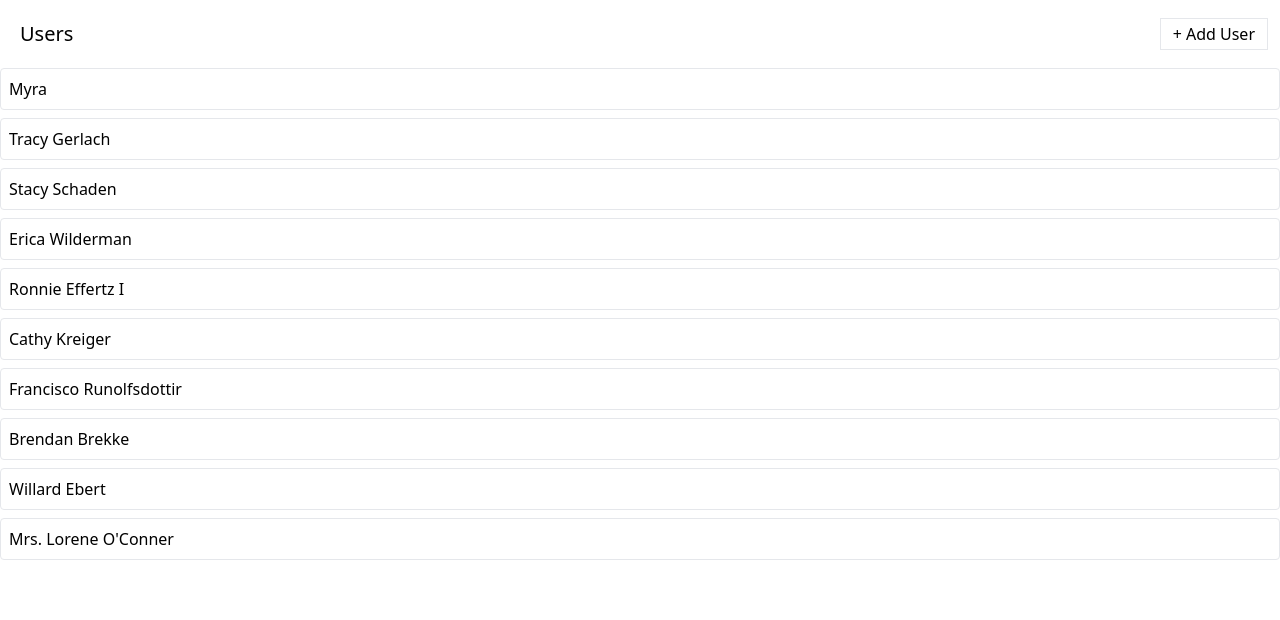
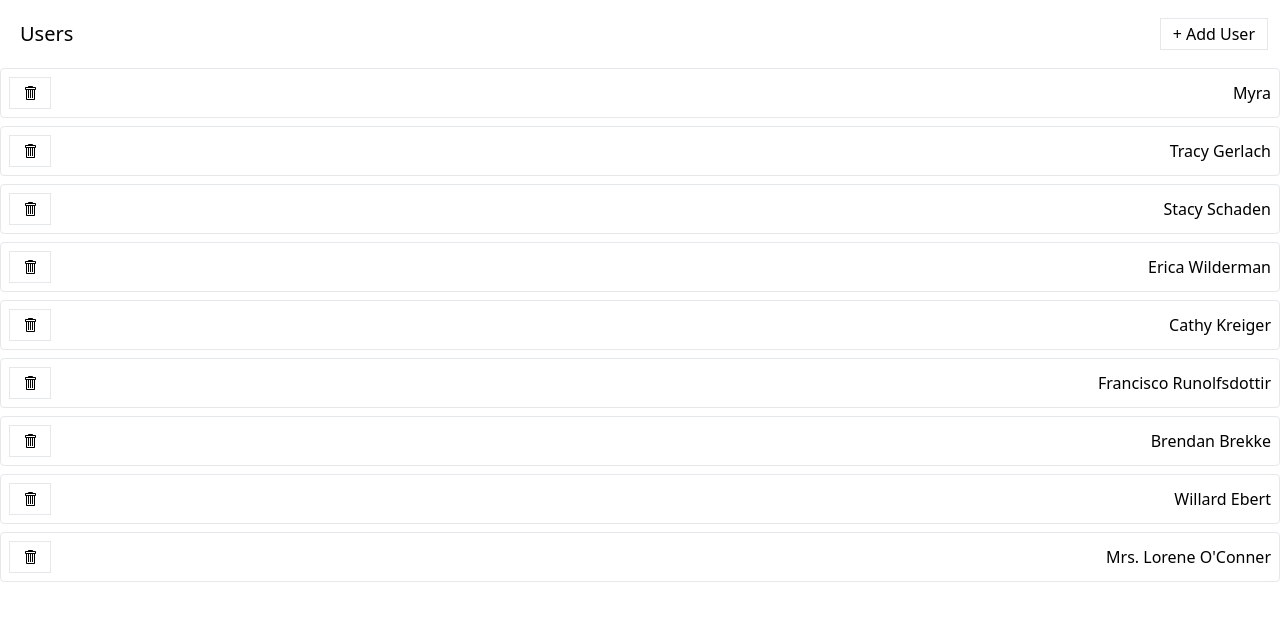
Before and after one commit to mwoitek/react-redux-media, a React (Create React App) app: page / in a window 1280 px wide. Shown: the top 620 px of the page. Built offline with nearby package versions, Linux system fonts and the light colour scheme; data requests are answered from the project's data file.

Commit message:
Add UsersListItem component

```diff
--- a/db.json
+++ b/db.json
@@ -15,10 +15,6 @@
     {
       "name": "Erica Wilderman",
       "id": 4
-    },
-    {
-      "name": "Ronnie Effertz I",
-      "id": 5
     },
     {
       "name": "Cathy Kreiger",
--- a/src/components/UsersList.js
+++ b/src/components/UsersList.js
@@ -3,6 +3,7 @@ import { useSelector } from 'react-redux';
 import { fetchUsers, addUser } from '../store';
 import Button from './Button';
 import Skeleton from './Skeleton';
+import UsersListItem from './UsersListItem';
 import { useThunk } from '../hooks/use-thunk';
 
 function UsersList() {
@@ -26,15 +27,7 @@ function UsersList() {
   } else if (loadingUsersError) {
     content = <div>Error fetching data</div>;
   } else {
-    content = data.map((user) => {
-      return (
-        <div key={user.id} className='mb-2 border rounded'>
-          <div className='flex p-2 justify-between items-center cursor-pointer'>
-            {user.name}
-          </div>
-        </div>
-      );
-    });
+    content = data.map((user) => <UsersListItem key={user.id} user={user} />);
   }
 
   return (
--- /dev/null
+++ b/src/components/UsersListItem.js
@@ -0,0 +1,26 @@
+import { GoTrashcan } from 'react-icons/go';
+import Button from './Button';
+import { removeUser } from '../store';
+import { useThunk } from '../hooks/use-thunk';
+
+function UsersListItem({ user }) {
+  const [doRemoveUser, isLoading, error] = useThunk(removeUser);
+
+  const handleClick = () => {
+    doRemoveUser(user);
+  };
+
+  return (
+    <div className='mb-2 border rounded'>
+      <div className='flex p-2 justify-between items-center cursor-pointer'>
+        <Button loading={isLoading} onClick={handleClick}>
+          <GoTrashcan />
+        </Button>
+        {error && <div>Error deleting user</div>}
+        {user.name}
+      </div>
+    </div>
+  );
+}
+
+export default UsersListItem;
```
